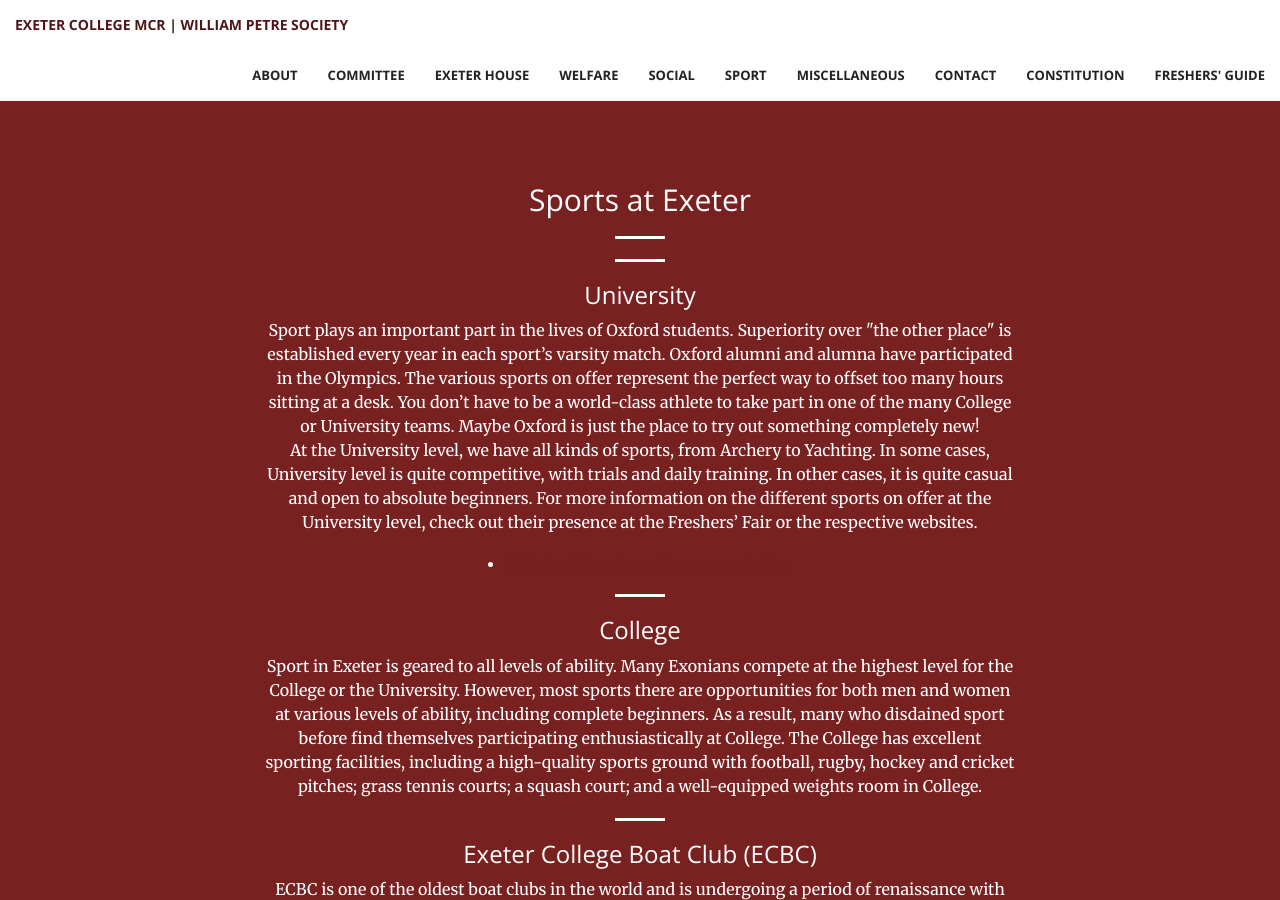
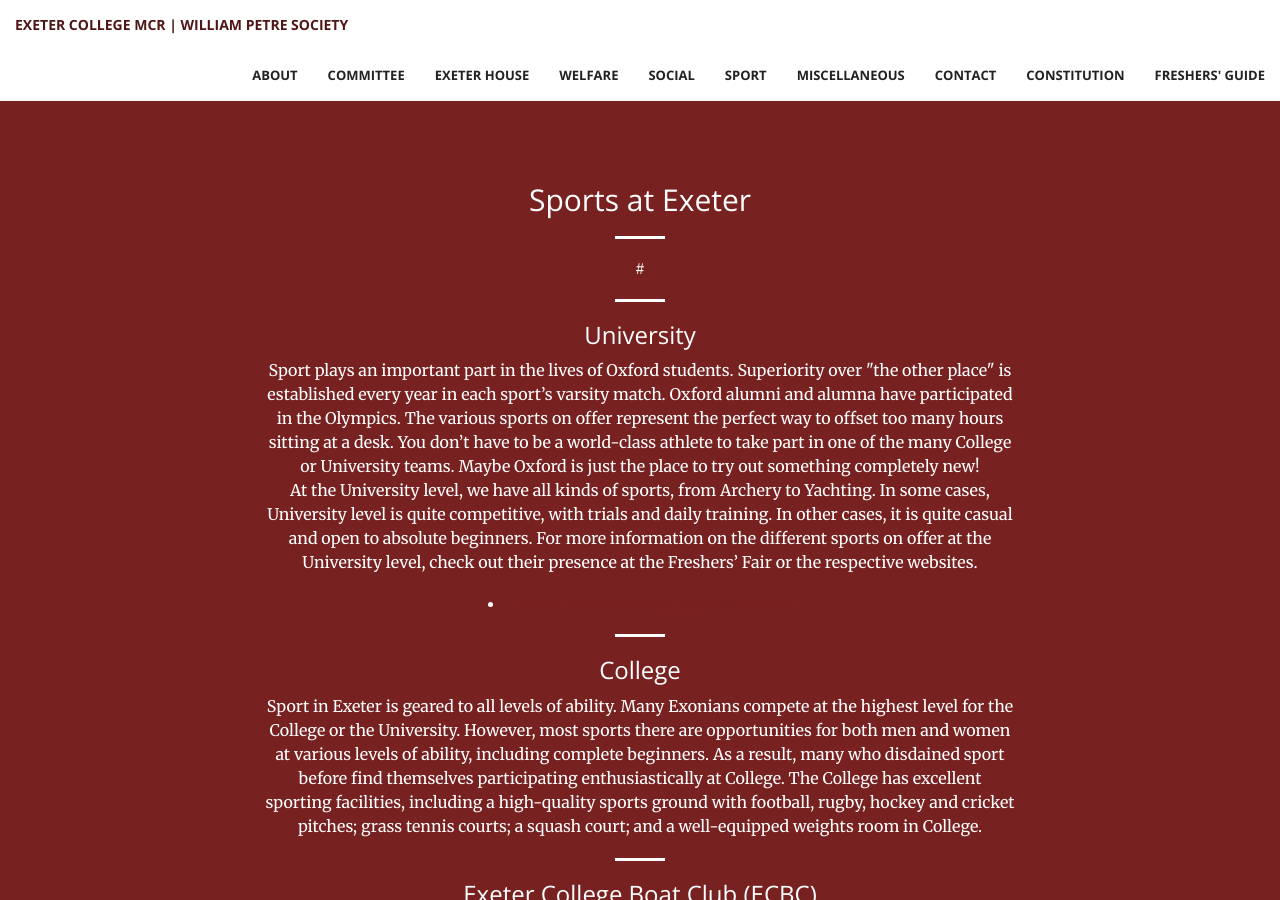
Before and after one commit to exetermcr/exetermcr.github.io, a Jekyll site: the page 5sport.html, which Jekyll copies as it is, in a window 1280 px wide and 900 px high, scrolled down 817 px. Built offline with Jekyll 4.4.1, drawn with Linux system fonts in a browser that asks for light colours.

Commit message:
Update 5sport.html

```diff
--- a/5sport.html
+++ b/5sport.html
@@ -109,7 +109,7 @@
                     <hr class="light">
                     <p class="text-faded">
 <p></p>
-<hr class="light">
+#<hr class="light">
 <h3>University</h3>
 <p>
 Sport plays an important part in the lives of Oxford students. Superiority over "the other place" is established every year in each sport’s varsity match. Oxford alumni and alumna have participated in the Olympics.
@@ -121,7 +121,7 @@
 In other cases, it is quite casual and open to absolute beginners.
 For more information on the different sports on offer at the University level, check out their presence at the Freshers’ Fair or the respective websites.
 </p>
-<p><li><a href="http://www.sport.ox.ac.uk/student-sport/sports-clubs/">Click for University-wide sports and clubs.</a></li></p>
+<p><li><a color=white href="http://www.sport.ox.ac.uk/student-sport/sports-clubs/">Click for University-wide sports and clubs.</a></li></p>
 <hr class="light">
 <h3>College</h3>
 <p>
```
